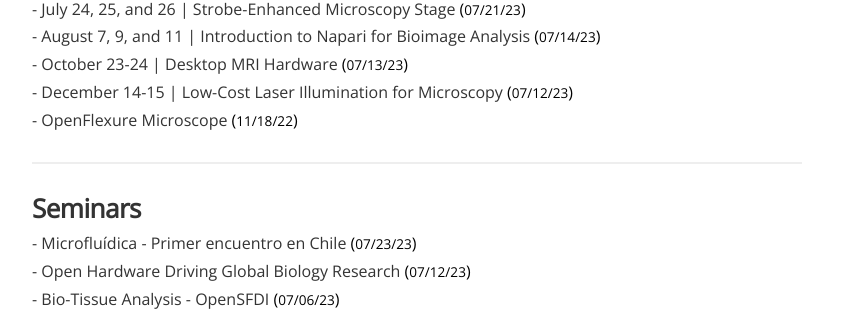
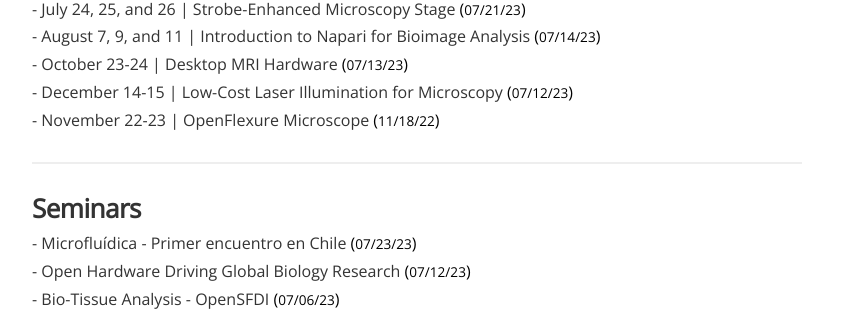
Before and after one commit to LIBREhub/LIBREhub.github.io, a Jekyll site: the page built from sources.md, in a window 1280 px wide and 955 px high. Shown: the part 139-450 px from the top of the window, without its empty margins (223-1071 px from the left). Built offline with Jekyll 4.4.1, drawn with Linux system fonts in a browser that asks for light colours; nearby versions of some CDN libraries.

Commit message:
Update workshop pages

```diff
--- a/_posts/2022-11-18-openflexure-ws.md
+++ b/_posts/2022-11-18-openflexure-ws.md
@@ -1,5 +1,5 @@
 ---
-title: OpenFlexure Microscope
+title: November 22-23 | OpenFlexure Microscope
 description: LIBRE hub workshop
 categories: newworkshop
 header-img: images/workshops/OFM_2022_afiche.png
```
